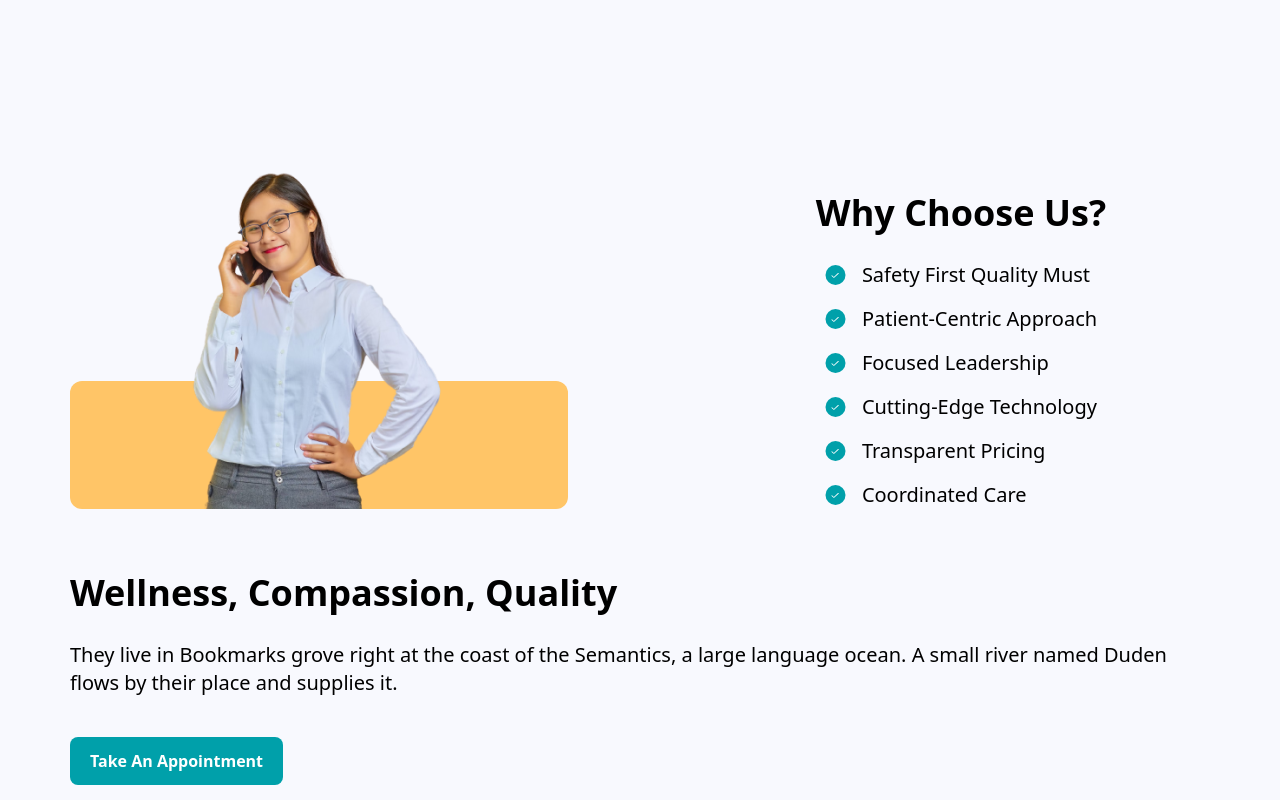
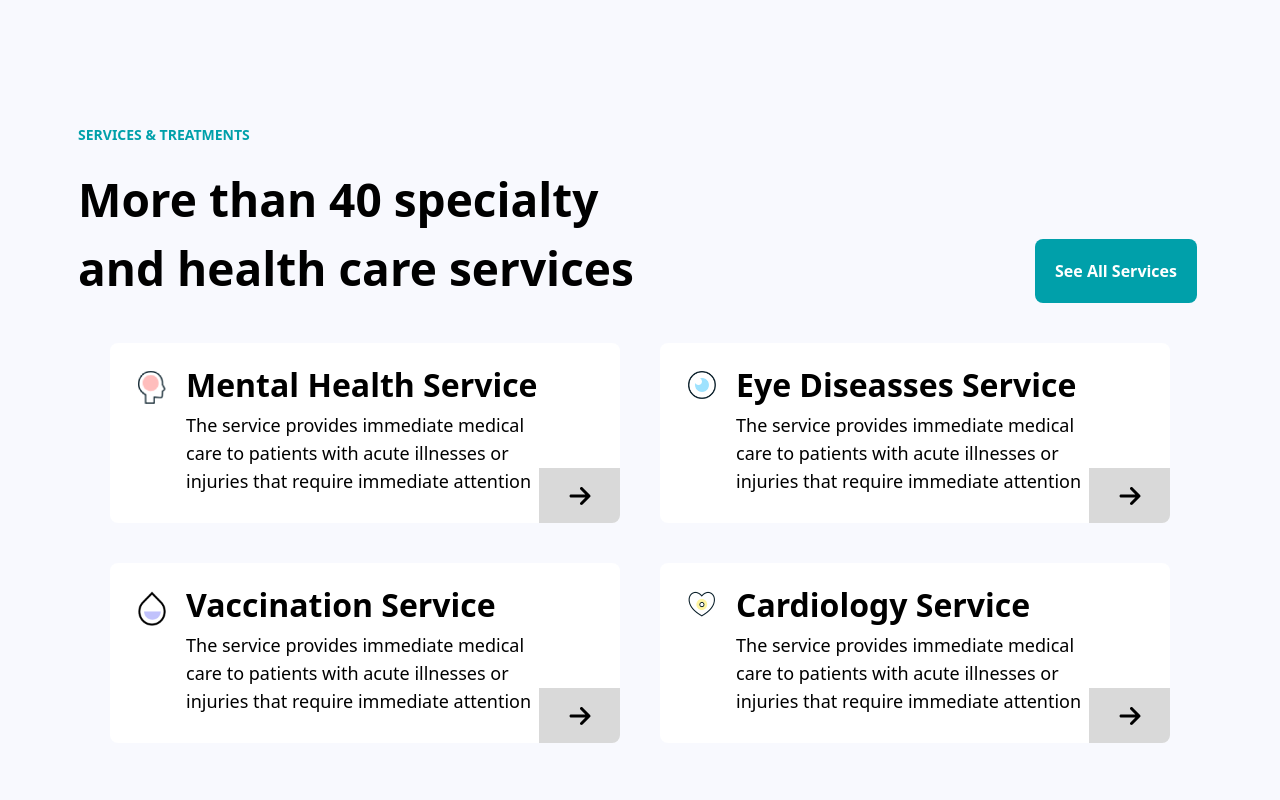
Before and after one commit to ibrar11/Medico_Healthcare, a React (Create React App) app: page / in a window 1280 px wide. Shown: the part 1240-2040 px from the top of the page. Built offline with nearby package versions, Linux system fonts and the light colour scheme.

Commit message:
adjust the font size and padding of the services section.

```diff
--- a/src/components/ServiceCard.jsx
+++ b/src/components/ServiceCard.jsx
@@ -9,19 +9,19 @@ const ServiceCard = ({
   alt = "",
 }) => {
   return (
-    <div className="relative flex gap-x-5 sm:p-6 md:p-7">
-      <div className="w-36">
+    <div className="relative flex gap-x-5 overflow-hidden rounded-lg bg-white flex-col gap-y-4 sm:p-6 md:flex-row md:p-7">
+      <div className="min-w-7 max-w-28">
         <img src={imagePath} alt={alt} />
       </div>
       <div className="flex flex-col gap-y-3">
-        <h3 className="text-base font-bold sm:text-lg lg:text-2xl">
+        <h3 className="lg:text-3.5xl text-base font-bold sm:text-lg">
           {serviceTitle}
         </h3>
-        <p className="text-xs font-medium sm:text-sm lg:text-lg">
+        <p className="pr-20 sm:pr-14 text-base font-medium sm:text-sm lg:text-lg">
           {serviceDescription}
         </p>
       </div>
-      <Link className="absolute -bottom-8 right-0 z-10 flex h-7 w-10 items-center justify-center rounded-br-xl bg-c-grey sm:-bottom-0 sm:-right-6 sm:h-10 sm:w-16 sm:text-xl md:-bottom-8 md:h-14 md:w-20 md:text-2xl">
+      <Link className="h-13.75 w-20.25 absolute bottom-0 right-0 z-10 flex items-center justify-center bg-c-grey sm:text-xl md:text-2xl">
         <FaArrowRight />
       </Link>
     </div>
--- a/src/components/index.js
+++ b/src/components/index.js
@@ -3,6 +3,7 @@ export { default as Container} from "./Container";
 export { default as Button} from "./Button";
 export { default as Divider} from "./Divider";
 export { default as TreatmentCard} from "./TreatmentCard";
+export { default as ServiceCard} from "./ServiceCard";
 export { default as Features} from "./Features";
 
 
@@ -11,6 +12,7 @@ export { default as HeroSection } from "./templates/HeroSection";
 export { default as TopBar } from "./templates/TopBar";
 export { default as Header } from "./templates/Header";
 export { default as Treatments } from "./templates/Treatments";
+export { default as Services } from "./templates/Services";
 export { default as AboutUs } from "./templates/AboutUs";
 
 
--- a/src/components/pages/Home.jsx
+++ b/src/components/pages/Home.jsx
@@ -1,11 +1,12 @@
 import React from "react";
-import { Treatments, HeroSection, AboutUs } from "../index";
+import { Treatments, HeroSection, Services, AboutUs } from "../index";
 
 const Home = () => {
   return (
     <>
       <HeroSection />
       <Treatments />
+      <Services/>
       <AboutUs/>
     </>
   );
--- a/src/components/templates/Services.jsx
+++ b/src/components/templates/Services.jsx
@@ -7,18 +7,18 @@ const Services = () => {
     <section>
       <Container>
         <div className="flex flex-col gap-y-10">
-          <div className="flex flex-col gap-y-7 sm:flex-row">
+          <div className="xl:gap-x-98.75 mx-2 flex flex-col gap-y-7 sm:flex-row sm:gap-x-32 md:gap-x-48 lg:gap-x-80">
             <div className="flex flex-col gap-y-5 sm:w-1/2">
-              <h5 className="w-max text-xs font-bold text-primary sm:text-sm md:text-base">
+              <h5 className="w-max text-base font-bold text-primary sm:text-sm">
                 SERVICES & TREATMENTS
               </h5>
-              <h2 className="text-3xl font-bold leading-normal sm:text-4xl">
+              <h2 className="sm:text-4.5xl text-3xl font-bold leading-normal">
                 More than 40 specialty and health care services
               </h2>
             </div>
             <Button
-              text="Discover More"
-              buttonStyle="w-full sm:w-auto sm:self-start sm:px-5 sm:py-3 sm:ml-auto sm:self-end"
+              text="See All Services"
+              buttonStyle="w-full sm:w-auto sm:self-start sm:p-5 sm:self-end"
             />
           </div>
           <div className="grid gap-y-10 sm:grid-cols-2 sm:gap-x-10 sm:px-10">
--- a/tailwind.config.js
+++ b/tailwind.config.js
@@ -12,7 +12,20 @@ module.exports = {
       },
       maxWidth: {
         container: "1180px",
-      }
+      },
+      width: {
+        "20.25":"81px"
+      },
+      height: {
+        "13.75":"55px"
+      },
+      gap:{
+        "98.75":"395px"
+      },
+      fontSize:{
+        "4.5xl":"46px",
+        "3.5xl":"32px"
+      },
     },
   },
   plugins: [],
```
